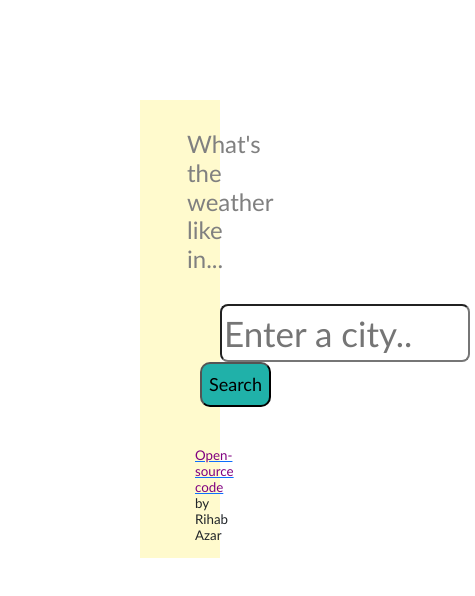
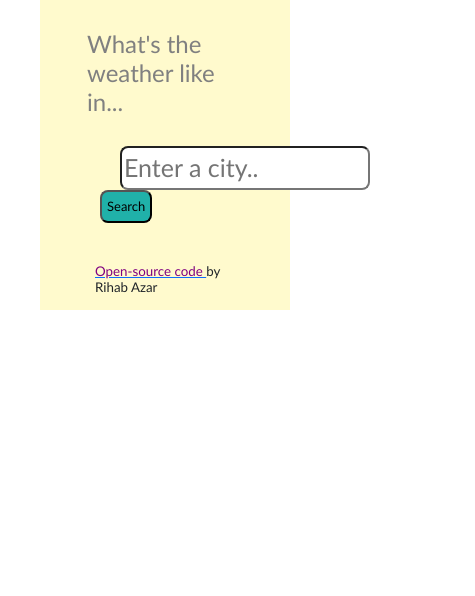
Before and after one commit to Shahbi88/Weather-React-Separate-VS-import, a React (Create React App) app: page / in a window 390 px wide. Shown: the top 596 px of the page, 475 px wide, since content can reach past the window. Built offline with nearby package versions, Linux system fonts and the light colour scheme; no server answers.

Commit message:
mobile-friendly at last

```diff
--- a/src/index.js
+++ b/src/index.js
@@ -3,6 +3,7 @@ import { createRoot } from "react-dom/client";
 import Header from "./header";
 import Search from "./search";
 import Footer from "./footer";
+import "./styles.css";
 
 const rootElement = document.getElementById("root");
 const root = createRoot(rootElement);
--- a/src/styles.css
+++ b/src/styles.css
@@ -1,18 +1,6 @@
 .App {
   font-family: sans-serif;
   text-align: center;
-}
-
-@media (max-width: 800px) {
-  h5 {
-    color: red;
-    font-family: inherit;
-    position: relative;
-    margin-left: 7px;
-    margin-bottom: 30px;
-    padding-top: 30px;
-    font-size: x-large;
-  }
 }
 
 h5 {
@@ -147,3 +135,39 @@ body {
 .unit {
   font-size: larger;
 }
+@media (max-width: 800px) {
+  body {
+    font-family: "Trebuchet MS", "Lucida Sans Unicode", "Lucida Grande",
+      "Lucida Sans", Arial, sans-serif;
+    padding: 0px;
+    margin: 0px;
+  }
+  .mainCity {
+    display: inline;
+  }
+  #city {
+    color: rgb(164, 40, 164);
+    font-weight: bold;
+    font-size: 30px;
+    font-family: Cambria, Cochin, Georgia, Times, "Times New Roman", serif;
+  }
+  .search-form-input {
+    margin-left: 20px;
+    font-size: 25px;
+    border-radius: 8px;
+    margin-right: 5px;
+    max-width: 250px;
+  }
+
+  .less {
+    text-align: auto;
+    font-size: x-small;
+    display: block;
+  }
+  .search-form-button {
+    background-color: #20b1a9;
+    font-size: small;
+    border-radius: 8px;
+    padding: 5px;
+  }
+}
```
